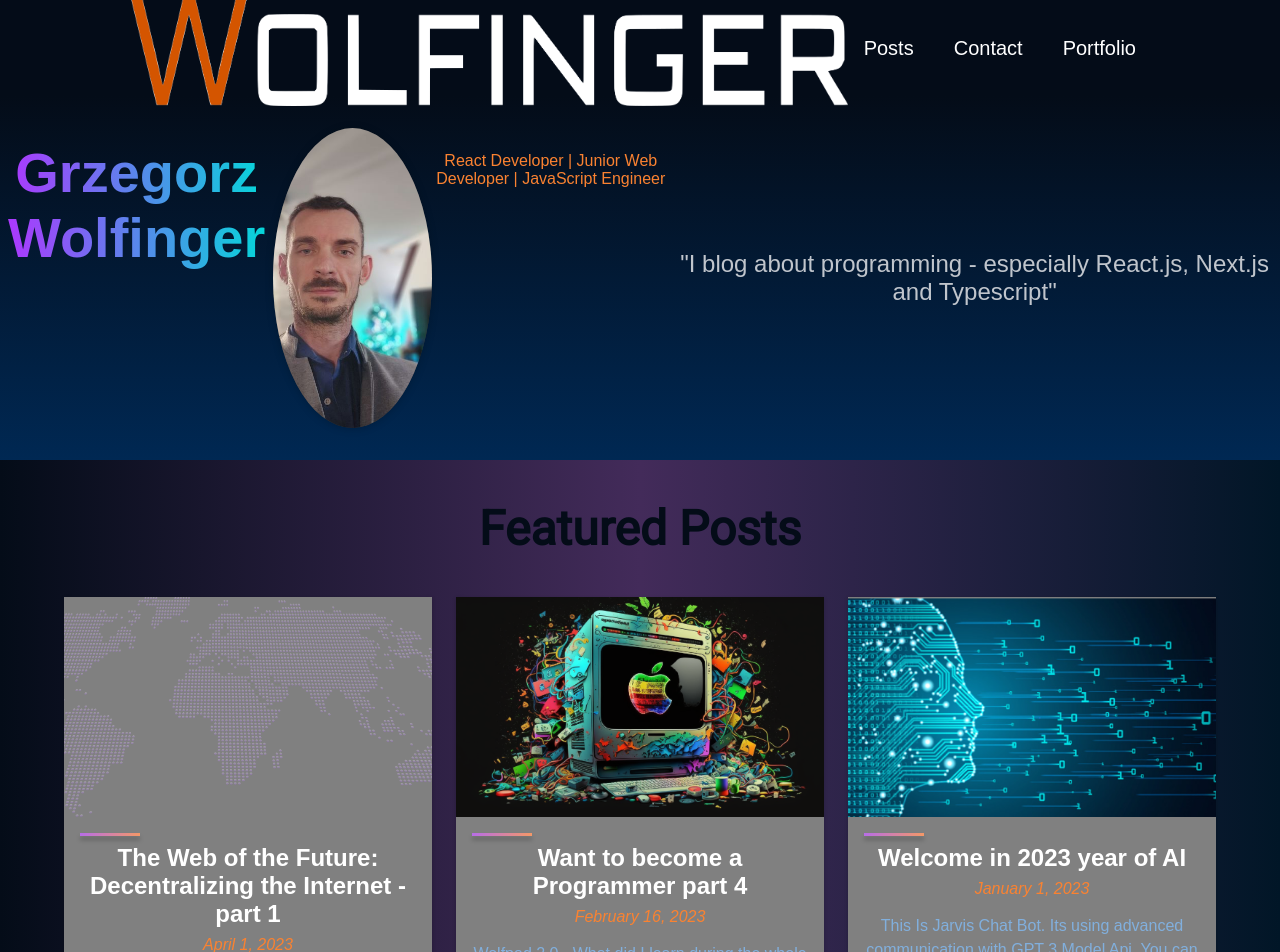
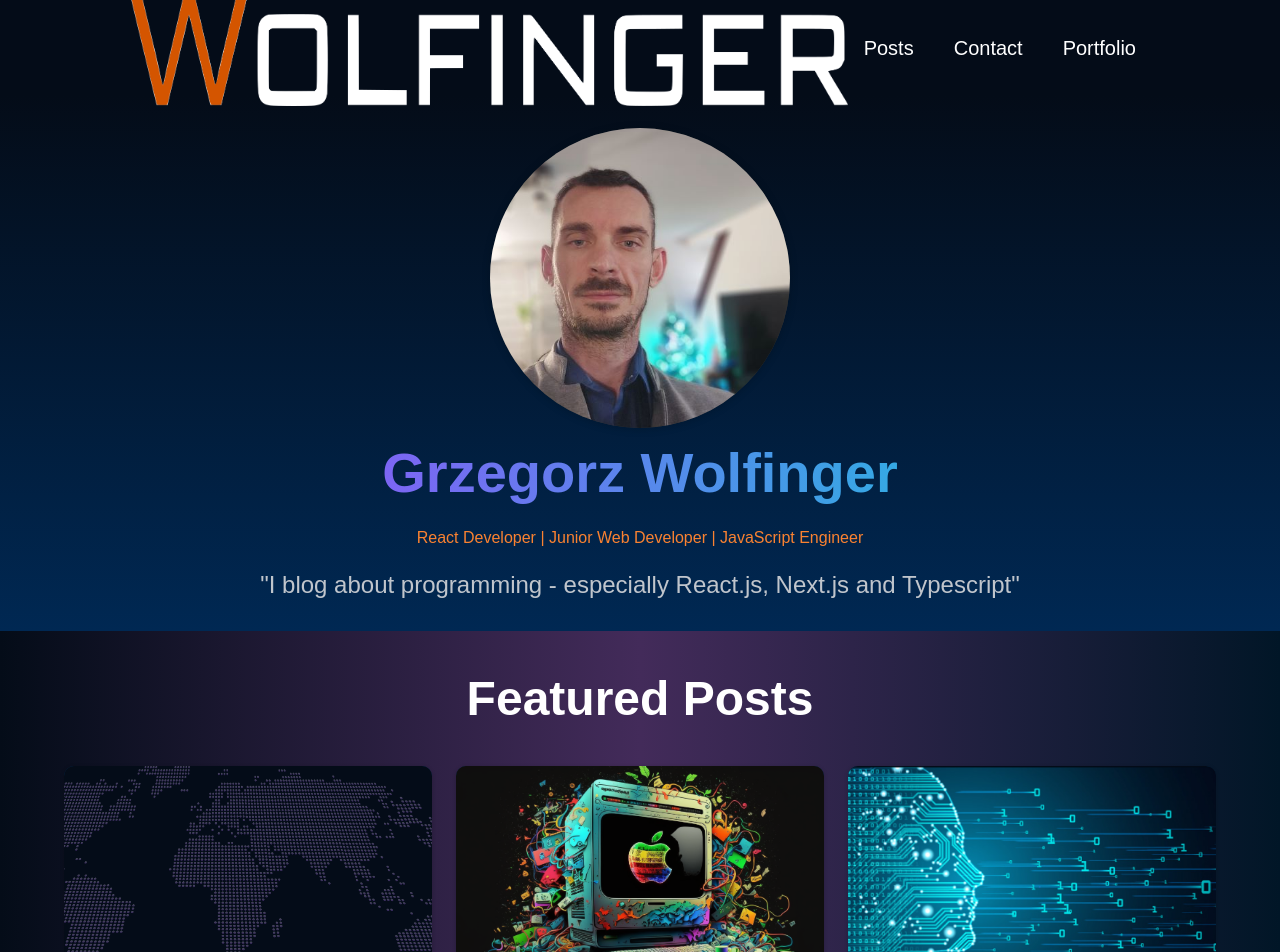
Before and after one commit to wujekbizon/nextjs-blog, a Next.js app: page / in a window 1280 px wide. Shown: the top 952 px of the page. Built offline with nearby package versions, Linux system fonts and the light colour scheme; a web font is replaced by a local one.

Commit message:
apply changes to css on posts page

```diff
--- a/components/home-page/FeaturedPosts.module.css
+++ b/components/home-page/FeaturedPosts.module.css
@@ -7,8 +7,7 @@
 .latest h2 {
   font-size: var(--size-8);
   text-align: center;
-  font-family: 'Roboto';
-  font-weight: 600;
+  color: white;
 }
 
 @media (min-width: 768px) {
--- a/components/home-page/Hero.module.css
+++ b/components/home-page/Hero.module.css
@@ -2,7 +2,7 @@
   text-align: center;
   background-image: linear-gradient(to top, rgba(0, 40, 83, 1) 0%, rgba(4, 12, 24, 1) 100%);
   padding: var(--size-8) 0;
-  display: flex;
+  /* display: flex; */
 }
 
 .image {
--- a/components/home-page/Hero.tsx
+++ b/components/home-page/Hero.tsx
@@ -4,10 +4,10 @@ import Image from 'next/image'
 const Hero = () => {
   return (
     <section className={styles.hero}>
-      <h1 className="gradient__text">Grzegorz Wolfinger</h1>
       <div className={styles.image}>
         <Image src="/images/site/me.jpg" alt="Grzegorz Wolfinger" width={350} height={350} />
       </div>
+      <h1 className="gradient__text">Grzegorz Wolfinger</h1>
       <h3>React Developer | Junior Web Developer | JavaScript Engineer</h3>
       <p>&quot;I blog about programming - especially React.js, Next.js and Typescript&quot;</p>
     </section>
--- a/components/posts/PostItem.module.css
+++ b/components/posts/PostItem.module.css
@@ -1,7 +1,8 @@
 .post {
   box-shadow: 0 1px 4px rgba(0, 0, 0, 0.2);
   text-align: center;
-  background: grey;
+  background: #042c54;
+  border-radius: 10px;
 }
 
 .post a {
@@ -12,10 +13,13 @@
   width: 100%;
   max-height: 20rem;
   overflow: hidden;
+  border-top-right-radius: 10px;
+  border-top-left-radius: 10px;
 }
 
 .image img {
   object-fit: cover;
+  background-color: #040c18;
 }
 
 .content {
--- a/data/become-a-typescript-pro.md
+++ b/data/become-a-typescript-pro.md
@@ -3,7 +3,7 @@ title: 'Become a TypeScript Pro'
 date: '2022-12-11'
 image: ts.png
 excerpt: TypeScript is a strongly typed programming language that builds on JavaScript, giving you better tooling at any scale. It is a strict syntactical superset of JavaScript and adds optional static typing to the language.
-isFeatured: true
+isFeatured: false
 ---
 
 # 1. What is TypeScript?
```
